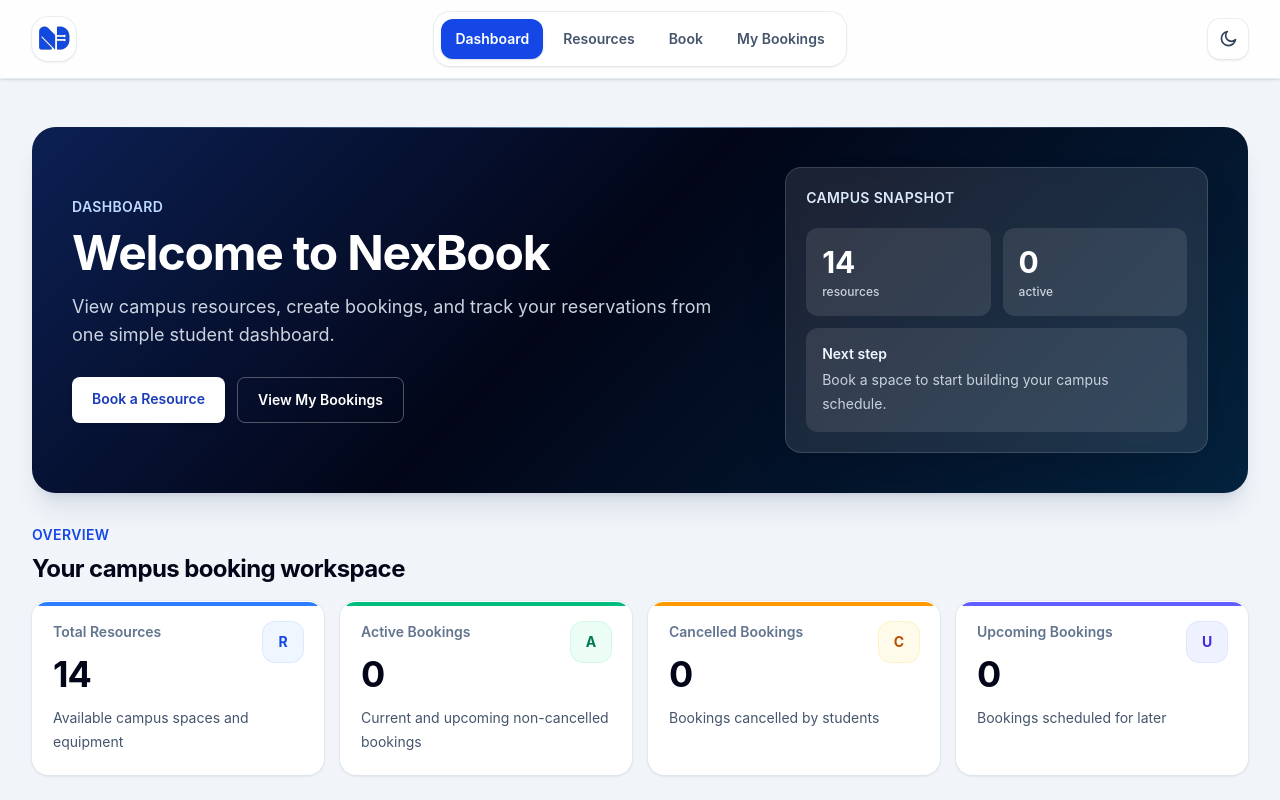
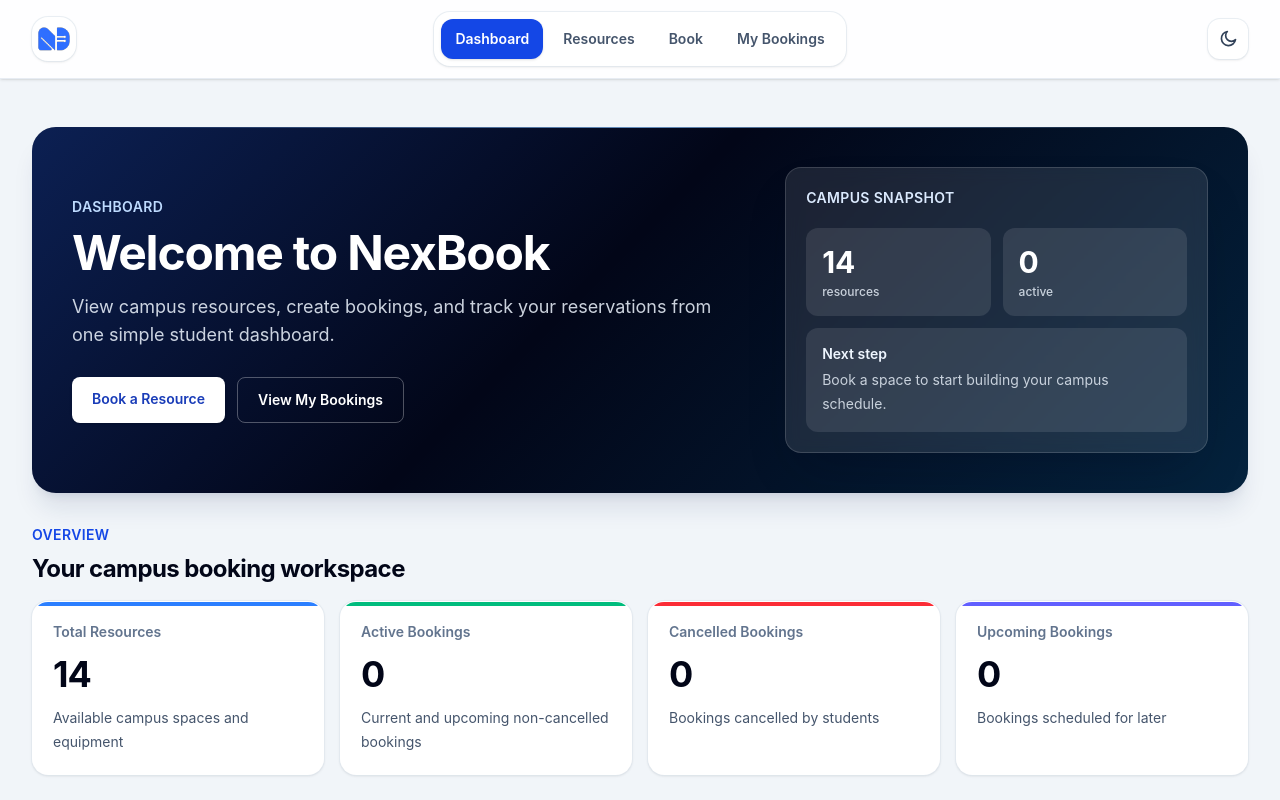
Before and after one commit to Zakarya-Aqlan/nexbook, a React (Vite) app: page / in a window 1280 px wide. Shown: the top 800 px of the page. Built offline with nearby package versions, Linux system fonts and the light colour scheme.

Commit message:
Refine dashboard stat cards

```diff
--- a/src/components/StatCard.tsx
+++ b/src/components/StatCard.tsx
@@ -2,30 +2,21 @@
   label: string
   value: number
   helperText?: string
-  marker?: string
-  accent?: 'blue' | 'indigo' | 'emerald' | 'amber'
+  accent?: 'blue' | 'indigo' | 'emerald' | 'red'
 }
 
 const accentStyles = {
   blue: {
-    marker:
-      'bg-blue-50 text-blue-700 ring-blue-100 dark:bg-blue-950 dark:text-blue-300 dark:ring-blue-900',
     bar: 'bg-blue-500',
   },
   indigo: {
-    marker:
-      'bg-indigo-50 text-indigo-700 ring-indigo-100 dark:bg-indigo-950 dark:text-indigo-300 dark:ring-indigo-900',
     bar: 'bg-indigo-500',
   },
   emerald: {
-    marker:
-      'bg-emerald-50 text-emerald-700 ring-emerald-100 dark:bg-emerald-950 dark:text-emerald-300 dark:ring-emerald-900',
     bar: 'bg-emerald-500',
   },
-  amber: {
-    marker:
-      'bg-amber-50 text-amber-700 ring-amber-100 dark:bg-amber-950 dark:text-amber-300 dark:ring-amber-900',
-    bar: 'bg-amber-500',
+  red: {
+    bar: 'bg-red-500',
   },
 }
 
@@ -33,7 +24,6 @@
   label,
   value,
   helperText,
-  marker = label.charAt(0),
   accent = 'blue',
 }: StatCardProps) {
   const styles = accentStyles[accent]
@@ -41,22 +31,12 @@
   return (
     <article className="group relative overflow-hidden rounded-2xl border border-white/70 bg-white p-5 shadow-sm ring-1 ring-slate-200/70 transition-all duration-300 ease-in-out hover:-translate-y-0.5 hover:shadow-md dark:border-slate-800/80 dark:bg-slate-900 dark:ring-slate-800">
       <div className={`absolute inset-x-0 top-0 h-1 ${styles.bar}`} />
-      <div className="flex items-start justify-between gap-4">
-        <div>
       <p className="text-sm font-semibold text-slate-500 dark:text-slate-400">
         {label}
       </p>
       <p className="mt-3 text-4xl font-bold tracking-tight text-slate-950 dark:text-white">
         {value}
       </p>
-        </div>
-        <span
-          className={`flex h-10 w-10 shrink-0 items-center justify-center rounded-xl text-sm font-bold ring-1 ${styles.marker}`}
-          aria-hidden="true"
-        >
-          {marker}
-        </span>
-      </div>
       {helperText && (
         <p className="mt-3 text-sm leading-6 text-slate-600 dark:text-slate-400">
           {helperText}
--- a/src/pages/Dashboard.tsx
+++ b/src/pages/Dashboard.tsx
@@ -124,28 +124,24 @@
             label="Total Resources"
             value={resources.length}
             helperText="Available campus spaces and equipment"
-            marker="R"
             accent="blue"
           />
           <StatCard
             label="Active Bookings"
             value={activeBookings.length}
             helperText="Current and upcoming non-cancelled bookings"
-            marker="A"
             accent="emerald"
           />
           <StatCard
             label="Cancelled Bookings"
             value={cancelledBookings.length}
             helperText="Bookings cancelled by students"
-            marker="C"
-            accent="amber"
+            accent="red"
           />
           <StatCard
             label="Upcoming Bookings"
             value={upcomingBookings.length}
             helperText="Bookings scheduled for later"
-            marker="U"
             accent="indigo"
           />
         </div>
```
Also changed, not shown: public/favicon.svg, src/assets/nexbook-logo.svg. Lines whose indentation alone changed are shown as unchanged.
